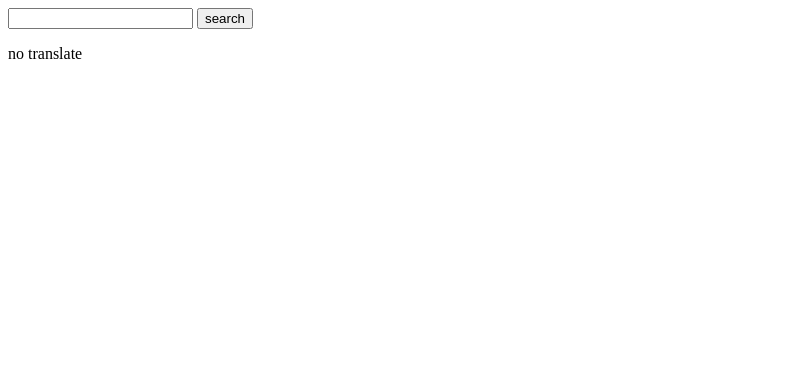
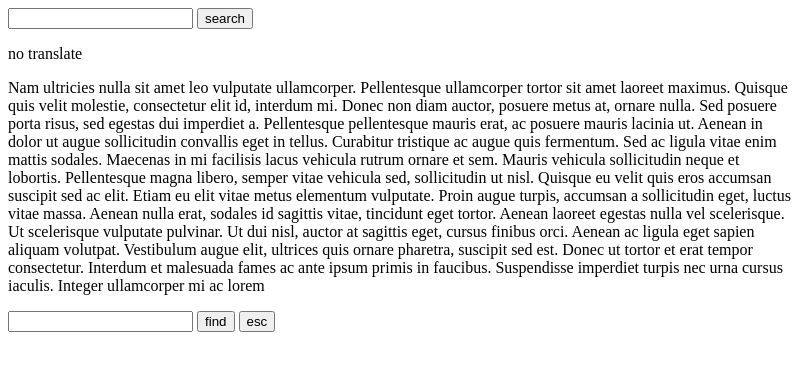
Before and after one commit to waderwu/mydict, an Electron app: page index.html in a window 800 px wide. Drawn offline with Linux system fonts and the light colour scheme; no server answers.

Commit message:
add the find in the page

```diff
--- a/index.html
+++ b/index.html
@@ -2,9 +2,21 @@
 <button type="button" onclick="func()">search</button>
 <p id="translate">no translate </p>
 
+<p>
+Nam ultricies nulla sit amet leo vulputate ullamcorper. Pellentesque ullamcorper tortor sit amet laoreet maximus. Quisque quis velit molestie, consectetur elit id, interdum mi. Donec non diam auctor, posuere metus at, ornare nulla. Sed posuere porta risus, sed egestas dui imperdiet a. Pellentesque pellentesque mauris erat, ac posuere mauris lacinia ut. Aenean in dolor ut augue sollicitudin convallis eget in tellus. Curabitur tristique ac augue quis fermentum.
+
+Sed ac ligula vitae enim mattis sodales. Maecenas in mi facilisis lacus vehicula rutrum ornare et sem. Mauris vehicula sollicitudin neque et lobortis. Pellentesque magna libero, semper vitae vehicula sed, sollicitudin ut nisl. Quisque eu velit quis eros accumsan suscipit sed ac elit. Etiam eu elit vitae metus elementum vulputate. Proin augue turpis, accumsan a sollicitudin eget, luctus vitae massa. Aenean nulla erat, sodales id sagittis vitae, tincidunt eget tortor.
+
+Aenean laoreet egestas nulla vel scelerisque. Ut scelerisque vulputate pulvinar. Ut dui nisl, auctor at sagittis eget, cursus finibus orci. Aenean ac ligula eget sapien aliquam volutpat. Vestibulum augue elit, ultrices quis ornare pharetra, suscipit sed est. Donec ut tortor et erat tempor consectetur. Interdum et malesuada fames ac ante ipsum primis in faucibus. Suspendisse imperdiet turpis nec urna cursus iaculis.
+
+Integer ullamcorper mi ac lorem
+</p>
+<input type="text" id="findinpage">
+<button type="button" onclick="func2()">find</button>
+<button type="button" onclick="func3()">esc</button>
+
 <script>
-
-const {ipcRenderer} = require('electron')
+const {ipcRenderer,webContents} = require('electron')
 
 function func(){
   var word = document.getElementById("dict").value
@@ -17,4 +29,16 @@ ipcRenderer.on("translate",(event, arg) =>{
   var p = document.getElementById("translate")
   p.innerHTML = arg
 })
+
+function func2 (){
+  var txt = document.getElementById("findinpage").value
+  console.log(txt)
+  ipcRenderer.send("find",txt)
+}
+
+function func3(){
+  console.log("gg")
+  ipcRenderer.send("esc","ha")
+}
+
 </script>
```
Also changed, not shown: main.js (+21 -4 lines).
